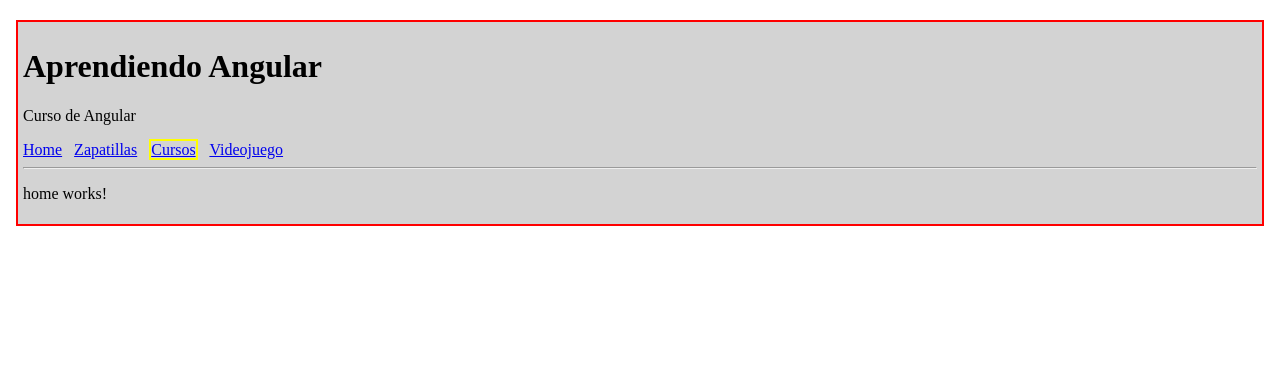
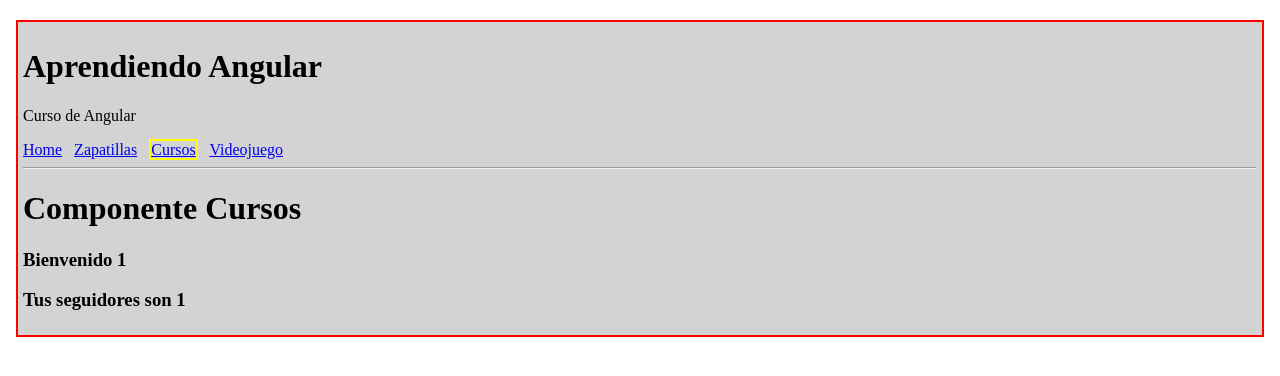
Before and after one commit to gitbatmanhub/App-Angular, an Angular app: page /cursos/1/1 in a window 1280 px wide. Shown: the top 376 px of the page. Built offline with nearby package versions, Linux system fonts and the light colour scheme.

Commit message:
Parametros por la URL

```diff
--- a/src/app/app.routing.ts
+++ b/src/app/app.routing.ts
@@ -14,6 +14,7 @@
   {path: '', component: HomeComponent},
   {path: 'home', component: HomeComponent},
   {path: 'cursos', component: CursosComponent},
+  {path: 'cursos/:nombre/:followers', component: CursosComponent},
   {path: 'videojuego', component: VideojuegoComponent},
   {path: 'zapatillas', component: ZapatillasComponent},
   {path: '**', component: HomeComponent},
--- a/src/app/cursos/cursos.component.html
+++ b/src/app/cursos/cursos.component.html
@@ -1 +1,3 @@
-<h4>Angular</h4>
+<h1>Componente Cursos</h1>
+<h3 *ngIf="nombre">Bienvenido {{nombre}}</h3>
+<h3 *ngIf="followers">Tus seguidores son {{followers}}</h3>
--- a/src/app/cursos/cursos.component.ts
+++ b/src/app/cursos/cursos.component.ts
@@ -1,4 +1,5 @@
 import { Component, OnInit } from '@angular/core';
+import {Router, ActivatedRoute, Params} from "@angular/router";
 
 @Component({
   selector: 'cursos',
@@ -9,10 +10,21 @@
 
 
 export class CursosComponent implements OnInit{
+  public nombre: string="";
+  public followers: number= 0;
 
-  constructor() {
+  constructor(
+
+    private _route: ActivatedRoute,
+    private _router: Router
+
+  ) {
 
   }
   ngOnInit() {
-  }
+    this._route.params.subscribe((params: Params) =>{
+      this.nombre = params['nombre'];
+      this.followers= +params['followers'];
+      });
 }
+}
```
